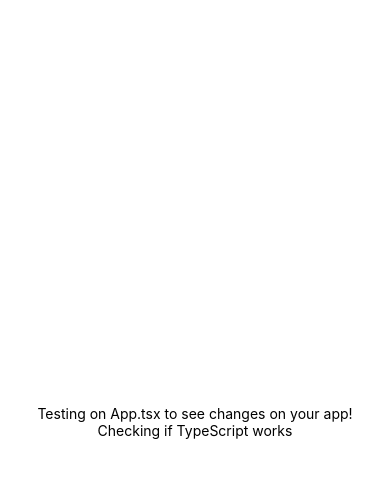
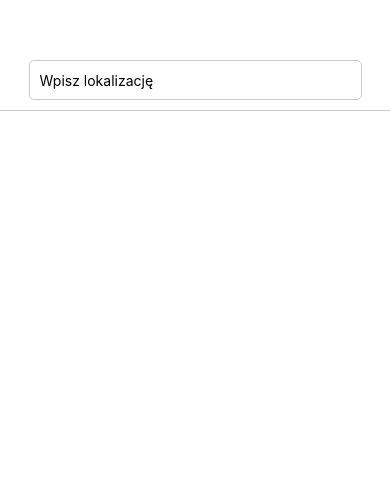
Before and after one commit to FilipLe/VNProperties, a React Native app: screen / in a window 390 px wide. Shown: the top 478 px of the page. Built offline with nearby package versions, Linux system fonts and the light colour scheme.

Commit message:
[feat] initial version of search bar

```diff
--- a/App.tsx
+++ b/App.tsx
@@ -1,14 +1,22 @@
 import { StatusBar } from 'expo-status-bar';
-import { StyleSheet, Text, View } from 'react-native';
+import { StyleSheet, Text, TextInput, View } from 'react-native';
 import React from 'react'; // Ensure React is imported when using JSX in TypeScript
 
 export default function App(): JSX.Element {
   return (
     <View style={styles.container}>
-      <Text>Testing on App.tsx to see changes on your app!</Text>
-      <Text>
-        Checking if TypeScript works
-      </Text>
+      {/* Search Bar */}
+      <View style={styles.searchBarContainer}>
+        <TextInput
+          style={styles.searchBar}
+          placeholder="Wpisz lokalizację"
+        />
+      </View>
+
+      {/* Map */}
+      <View style={styles.mapContainer}>
+        {/* Empty container for future map implementation */}
+      </View>
       <StatusBar style="auto" />
     </View>
   );
@@ -19,6 +27,27 @@ const styles = StyleSheet.create({
     flex: 1,
     backgroundColor: '#fff',
     alignItems: 'center',
-    justifyContent: 'center',
+    justifyContent: 'flex-start',
+  },
+  searchBarContainer: {
+    backgroundColor: '#fff',
+    alignItems: 'center',
+    width: '100%',
+    padding: 10,
+    paddingTop: 60,
+    borderBottomWidth: 1,
+    borderBottomColor: '#ccc',
+  },
+  searchBar: {
+    height: 40,
+    width: '90%',
+    borderColor: '#ccc',
+    borderWidth: 1,
+    borderRadius: 5,
+    paddingLeft: 10,
+  },
+  mapContainer: {
+    flex: 1,
+    width: '100%',
   },
 });
```
